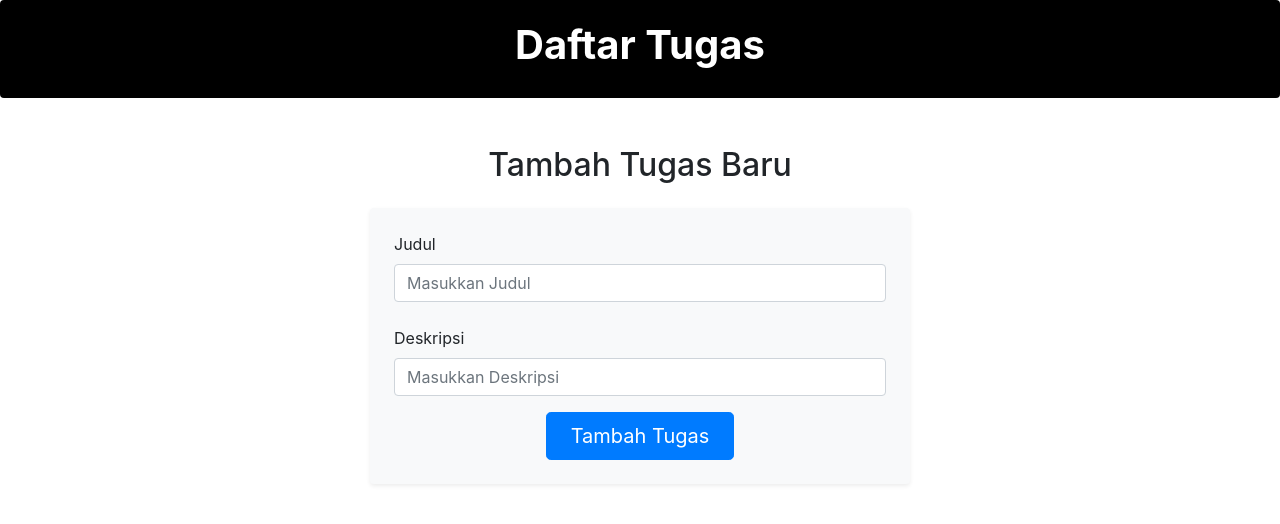
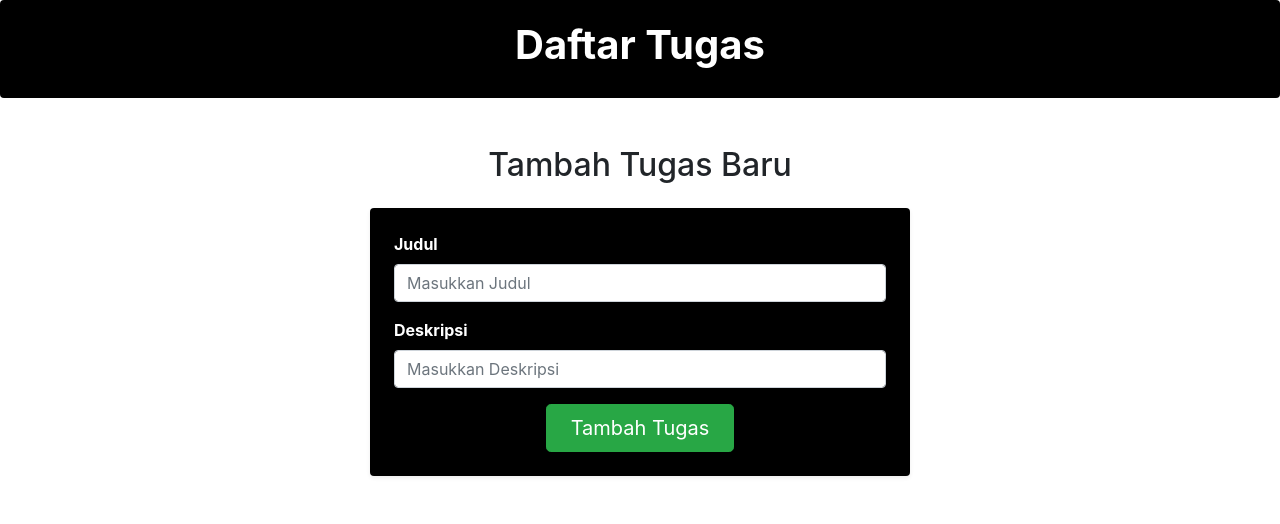
Before and after one commit to lokithemischiefgod/todolist09, a Django app: page /save/ in a window 1280 px wide. Shown: the top 524 px of the page. Run offline with Django 5.2, Linux system fonts and the light colour scheme; some libraries are stand-ins or nearby versions.

Commit message:
update form style

```diff
--- a/todolist/forms.py
+++ b/todolist/forms.py
@@ -5,7 +5,6 @@ from django.forms import ModelForm, TextInput
 class TodoForm(ModelForm):
     class Meta:
         model = Todo
-        #fields = ['content', 'added_time']
         fields = '__all__'
 
         labels = {
--- a/todolist/templates/todo/index.html
+++ b/todolist/templates/todo/index.html
@@ -22,30 +22,26 @@
             {% endif %}
 
             <!-- Form -->
-            <form method="POST" class="shadow-sm p-4 rounded bg-light">
+            <form method="POST" class="shadow-sm p-4 rounded" style="background-color: #000000; color: white;">
                 {% csrf_token %}
 
                 <!-- Field: Title -->
-                <div class="form-group mb-4">
-                  <label for="{{ form.title.id_for_label }}" class="form-label fw-bold">
-                      {{ form.title.label }}
-                  </label>
+                <div class="form-group">
+                  <label for="id_title" style="color: white; font-weight: bold;">{{ form.title.label }}</label>
                   {{ form.title }}
-              </div>
+                </div>
 
                 <!-- Field: Content -->
-                <div class="form-group mb-3">
-                    <label for="{{ form.content.id_for_label }}" class="form-label fw-bold">
-                        {{ form.content.label }}
-                    </label>
-                    {{ form.content }}
+                <div class="form-group">
+                  <label for="id_content" style="color: white; font-weight: bold;">{{ form.content.label }}</label>
+                  {{ form.content }}
                 </div>
 
 
 
                 <!-- Tombol Submit -->
                 <div class="text-center">
-                    <button type="submit" class="btn btn-primary btn-lg px-4">Tambah Tugas</button>
+                    <button type="submit" class="btn btn-success btn-lg px-4">Tambah Tugas</button>
                 </div>
             </form>
 
```
